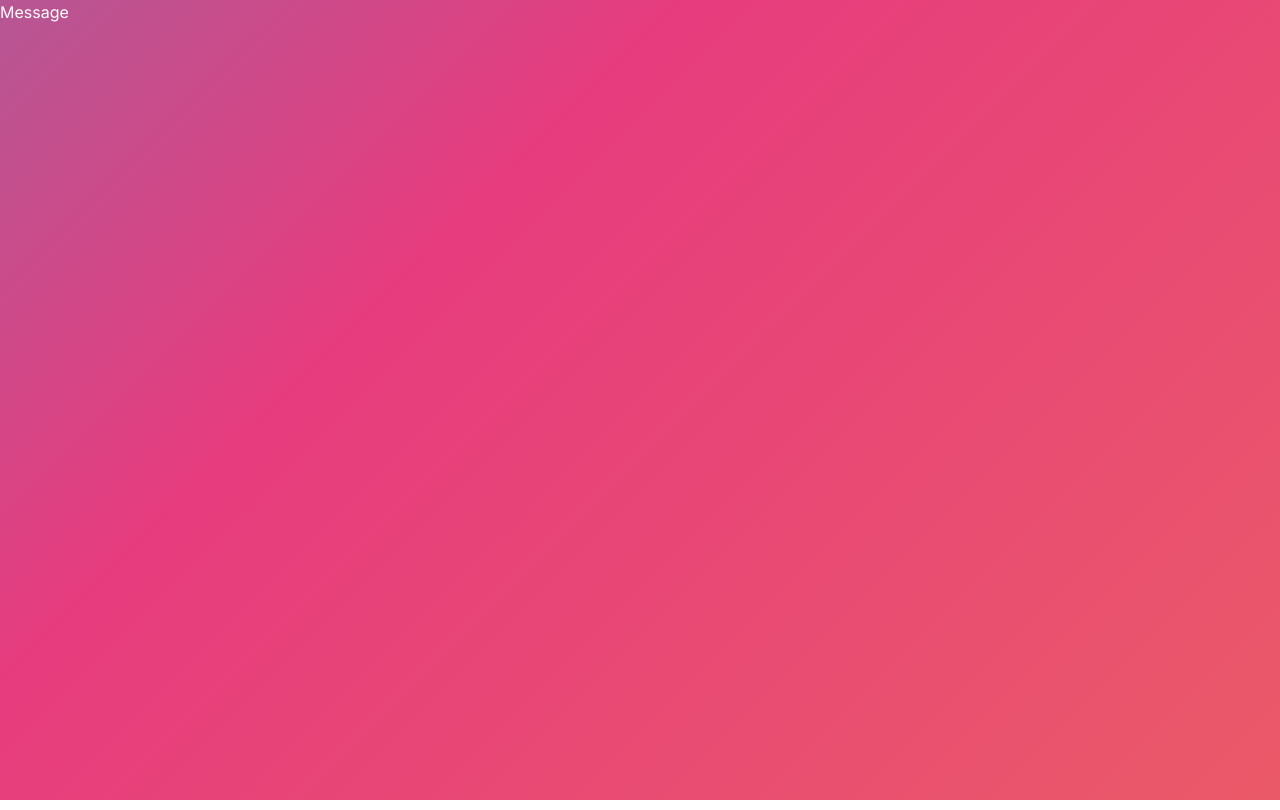
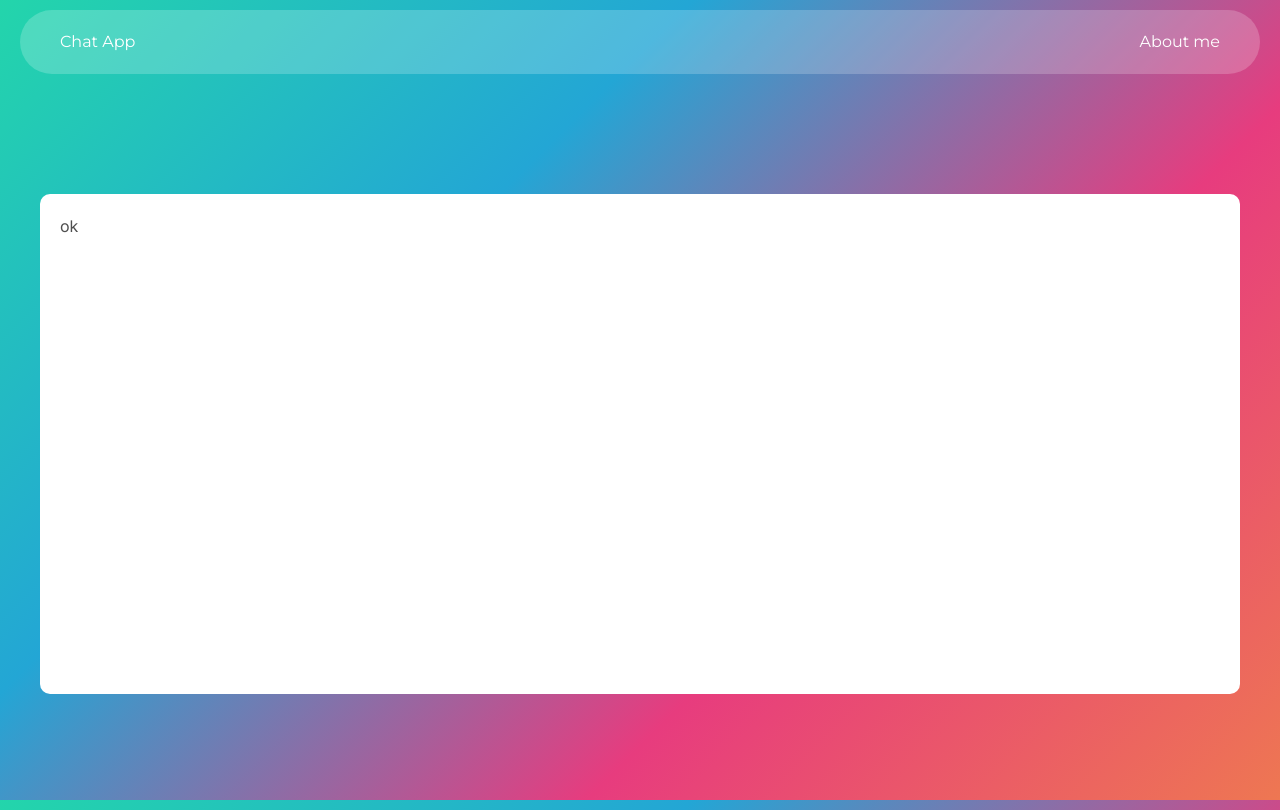
Before and after one commit to faiz-ul-hassan747284/chat_app_next, a Next.js app: page /message in a window 1280 px wide. Built offline with nearby package versions, Linux system fonts and the light colour scheme.

Commit message:
add basic chat box

```diff
--- /dev/null
+++ b/components/message/ChatBox.module.css
@@ -0,0 +1,12 @@
+.chat_box_wrapper{
+  padding: 20px;
+  margin: auto;
+}
+.chat_box{
+  min-height: 500px;
+  padding: 20px;
+  background-color: white;
+  border-radius: 10px;
+  margin-top: 100px;
+  color: #4f4f4f;
+}
--- /dev/null
+++ b/components/message/ChatBox.tsx
@@ -0,0 +1,6 @@
+import style from "./ChatBox.module.css";
+function ChatBox() {
+  return <div className={style.chat_box_wrapper}><div className={style.chat_box}>ok</div></div>;
+}
+
+export default ChatBox;
--- a/components/shared/Navbar.module.css
+++ b/components/shared/Navbar.module.css
@@ -1,5 +1,5 @@
 .navbar {
-  margin: 10px;
+  margin-top: 10px;
   border-radius: 40px;
   padding: 10px;
   background-color: rgba(255, 255, 255, 0.2);
--- a/components/shared/Navbar.tsx
+++ b/components/shared/Navbar.tsx
@@ -11,7 +11,7 @@ function Navbar() {
   return (
     <div className={`${montserrat.className} ${styles.navbar}`}>
       <div className={styles.navbar_flex}>
-      <p className={styles.navbar_text} >Chat App</p>
+      <Link className={styles.navbar_text} href='/message'>  Chat App </Link>
       <Link className={styles.navbar_text} href='https://github.com/faiz-ul-hassan747284'> About me </Link>
       </div>
     </div>
--- a/pages/message.tsx
+++ b/pages/message.tsx
@@ -1,7 +1,12 @@
+import Navbar from "@/components/shared/Navbar";
+import ChatBox from "@/components/message/ChatBox";
 function Message() {
-  return ( <main>
-    Message
-  </main> );
+  return (
+    <main>
+      <Navbar />
+      <ChatBox/>
+    </main>
+  );
 }
 
 export default Message;
--- a/styles/globals.css
+++ b/styles/globals.css
@@ -10,6 +10,8 @@ body {
 	color: white;
 	animation: gradient 15s ease infinite;
 	height: 100vh;
+	padding-right: 20px;
+	padding-left: 20px;
 }
 
 @keyframes gradient {
```
